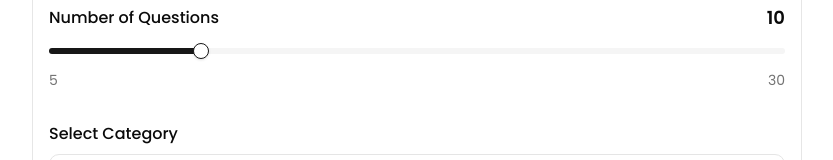
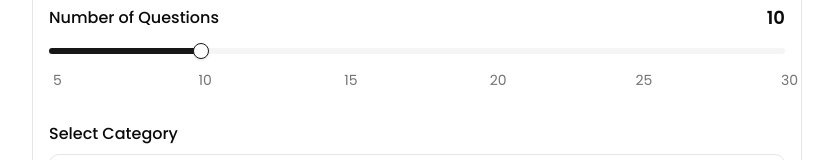
Before and after one commit to rhesatsaqif23/react-quiz, a Next.js app: page / in a window 1280 px wide. Shown: the part 154-314 px from the top of the page, without its empty margins (223-1056 px from the left). Built offline with nearby package versions, Linux system fonts and the light colour scheme; no server answers; sample sign-in values are in the browser's storage.

Commit message:
feat: add individual number labels below slider (5, 10, 15, 20, 25, 30)

```diff
--- a/app/(public)/_components/quiz-config-form.tsx
+++ b/app/(public)/_components/quiz-config-form.tsx
@@ -73,9 +73,10 @@ export const QuizConfigForm = () => {
             onValueChange={handleAmountChange}
             className="w-full"
           />
-          <div className="flex justify-between text-sm text-muted-foreground">
-            <span>{QUIZ_AMOUNTS[0]}</span>
-            <span>{QUIZ_AMOUNTS[QUIZ_AMOUNTS.length - 1]}</span>
+          <div className="flex justify-between text-sm text-muted-foreground px-1">
+            {QUIZ_AMOUNTS.map((amount) => (
+              <span key={amount} className="text-center w-0">{amount}</span>
+            ))}
           </div>
         </div>
 
```
